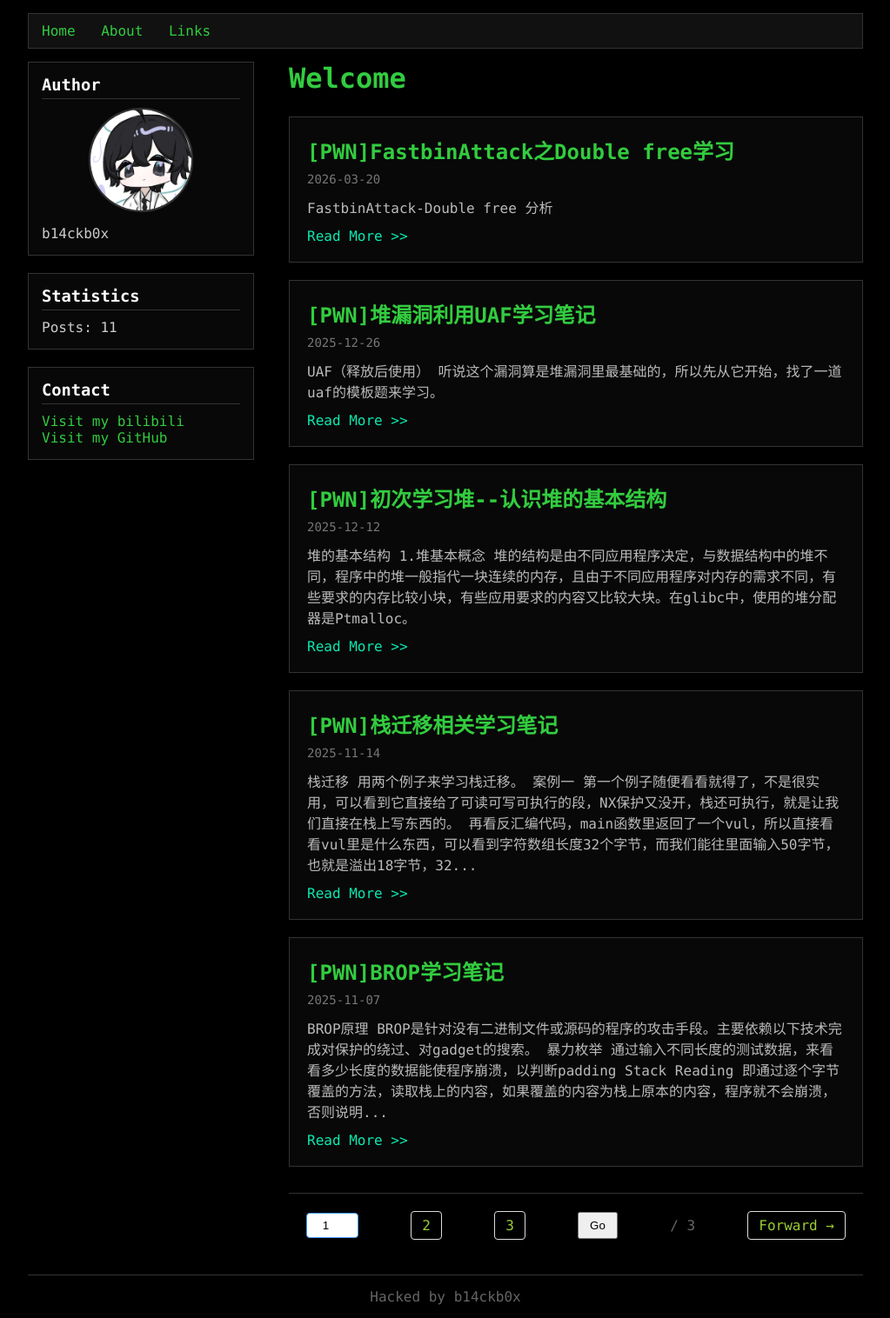
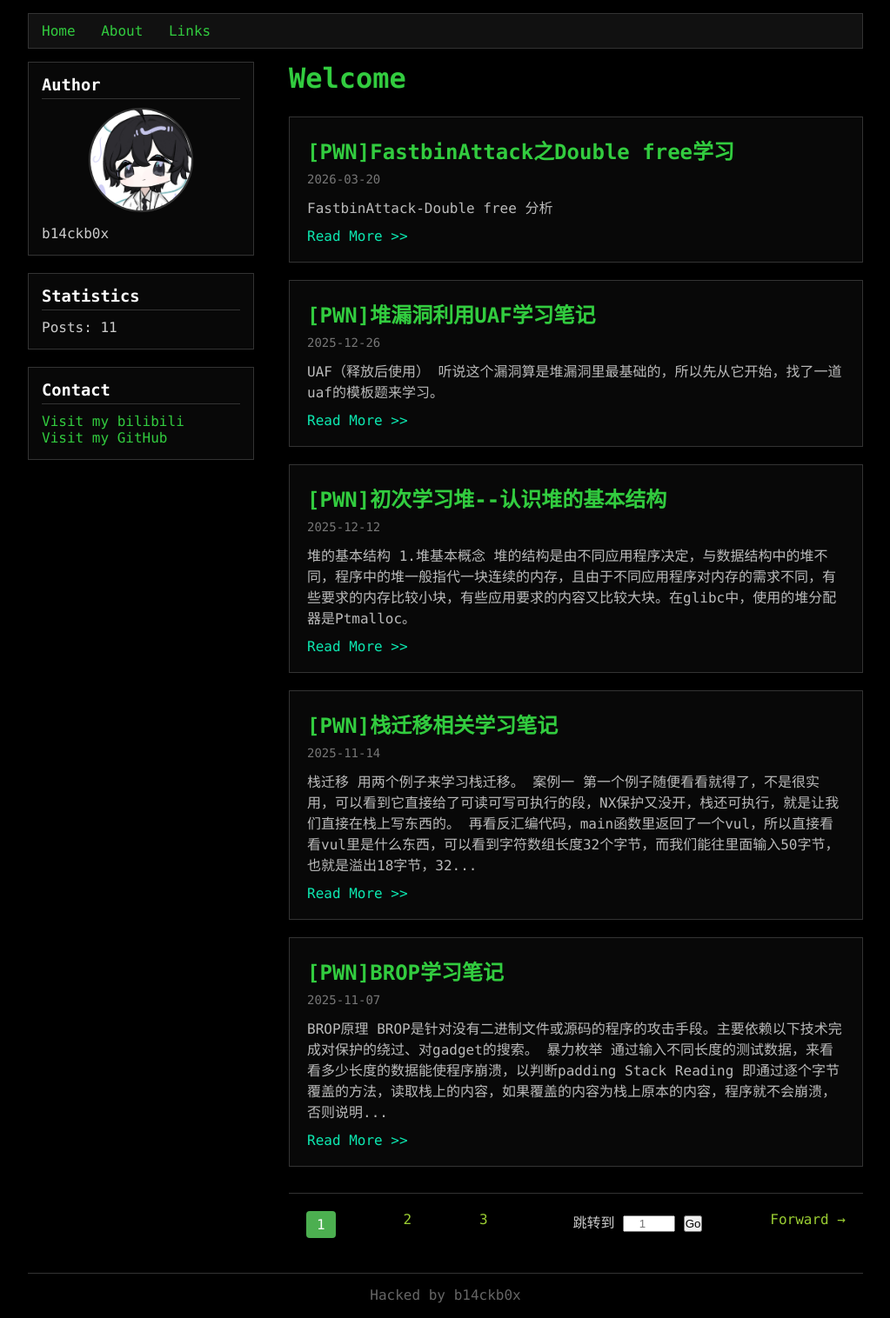
Before and after one commit to NTC627/ntc627.github.io, a Jekyll site: the page built from index.html, in a window 1280 px wide. Shown: the whole page at 87% size, without its empty margins (128-1151 px from the left). Built offline with Jekyll 4.4.1, drawn with Linux system fonts in a browser that asks for light colours; the list of posts is cut into pages by our own code.

Commit message:
modify paginator

```diff
--- a/assets/css/style.css
+++ b/assets/css/style.css
@@ -42,40 +42,21 @@
   padding: 0 15px;
   }
 
-  .pagination {
-    display: flex;
-    align-items: center;
-    gap: 8px;
-    margin-top: 30px;
-    flex-wrap: wrap;
+  .current-page{
+    display:inline-block;
+    padding:6px 12px;
+    background:#4caf50;
+    color:#fff;
+    border-radius:4px;
   }
 
-  .pagination a {
-    padding: 6px 12px;
-    border: 1px solid #ddd;
-    text-decoration: none;
-    border-radius: 4px;
+  .jump-box{
+    margin-left:20px;
   }
 
-  .pagination a:hover {
-    background: #f5f5f5;
-  }
-
-  .page-input {
-    width: 60px;
-    text-align: center;
-    padding: 6px;
-    border: 1px solid #409eff;
-    border-radius: 4px;
-  }
-
-  .pagination button {
-    padding: 6px 12px;
-    cursor: pointer;
-  }
-
-  .page-total {
-    color: #666;
+  #pageJump{
+    width:60px;
+    text-align:center;
   }
 
   .main-layout {
--- a/index.html
+++ b/index.html
@@ -42,54 +42,38 @@ title: index
             <a href="{{ paginator.previous_page_path }}">← Back</a>
         {% endif %}
 
-        {% assign current = paginator.page %}
-        {% assign total = paginator.total_pages %}
+        {% for i in (1..paginator.total_pages) %}
 
-        {% assign start = current | minus: 2 %}
-        {% assign end = current | plus: 2 %}
+            {% if i == paginator.page %}
 
-        {% if start < 1 %}
-            {% assign start = 1 %}
-            {% assign end = 5 %}
+                <span class="current-page">
+                    {{ i }}
+                </span>
+
+            {% else %}
+
+                {% if i == 1 %}
+                    <a href="/">{{ i }}</a>
+                {% else %}
+                    <a href="/page{{ i }}/">{{ i }}</a>
                 {% endif %}
 
-        {% if end > total %}
-            {% assign end = total %}
-            {% assign start = total | minus: 4 %}
             {% endif %}
 
-        {% if start < 1 %}
-            {% assign start = 1 %}
-        {% endif %}
+        {% endfor %}
 
-        {% for i in (start..end) %}
-
-            {% if i == current %}
+        <span class="jump-box">
+            跳转到
             <input
                 id="pageJump"
                 type="number"
                 min="1"
-                    max="{{ total }}"
-                    value="{{ current }}"
-                    class="page-input"
-                    onkeydown="if(event.key==='Enter'){goToPage(this.value)}"
+                max="{{ paginator.total_pages }}"
+                placeholder="{{ paginator.page }}"
             >
-            {% else %}
-                {% if i == 1 %}
-                    <a href="/"> {{ i }} </a>
-                {% else %}
-                    <a href="/page{{ i }}/"> {{ i }} </a>
-                {% endif %}
-            {% endif %}
-
-        {% endfor %}
-
             <button onclick="goToPage(document.getElementById('pageJump').value)">
                 Go
             </button>
-
-        <span class="page-total">
-            / {{ total }}
         </span>
 
         {% if paginator.next_page %}
```
Also changed, not shown: other parts of index.html (+0 -18 lines). Lines whose indentation alone changed are shown as unchanged.
